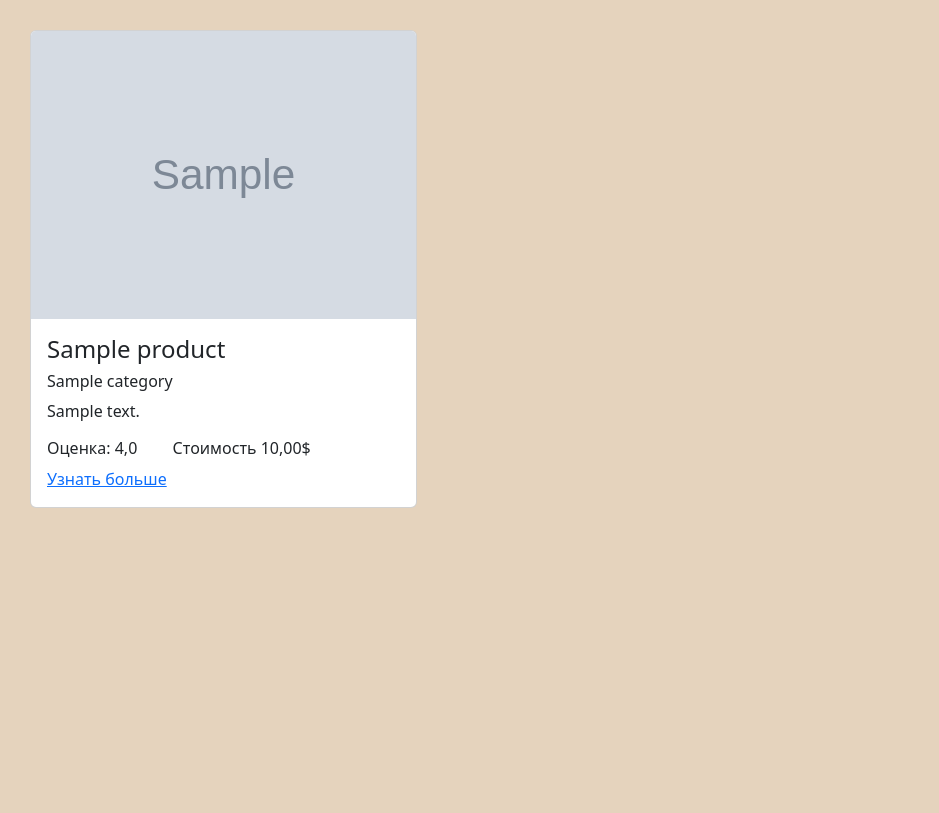
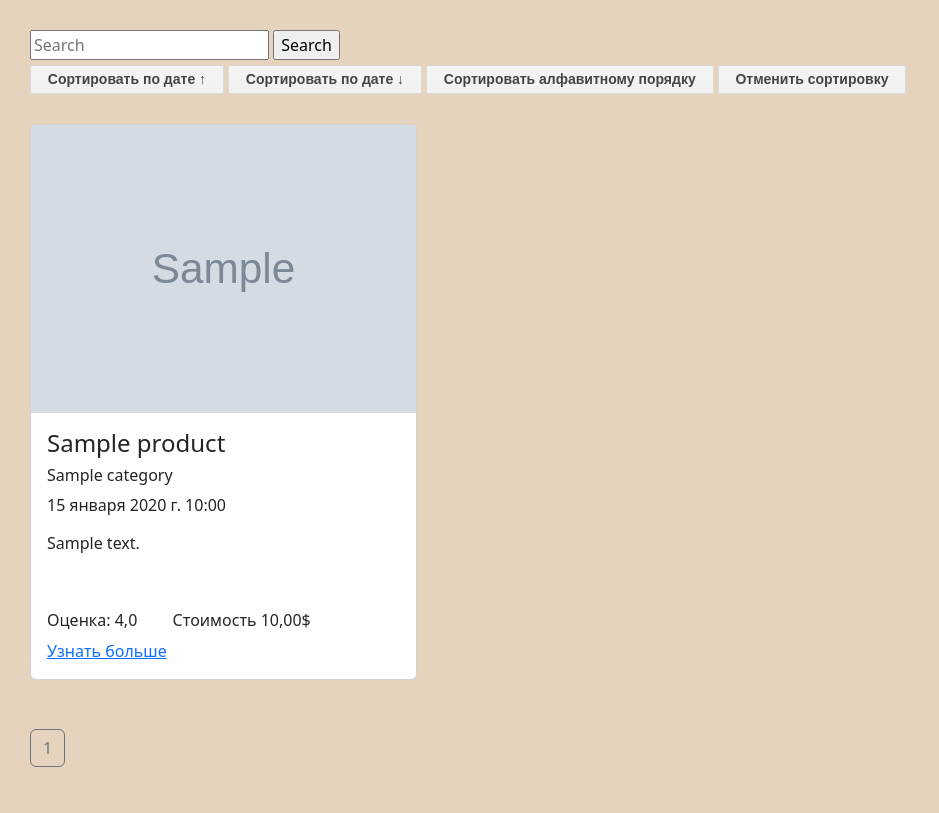
Before and after one commit to Riszav/first_django, a Django app: page /products/ in a window 1280 px wide. Shown: the part 56-869 px from the top of the page, without its empty margins (0-939 px from the left). Before the commit the page ends 564 px from the top, so only its background shows below. Run offline with Django 4.2, Linux system fonts and the light colour scheme; tables that the repository leaves empty hold one stand-in row (values such as "Sample post"); grey boxes marked "Sample" are stand-in pictures.

Commit message:
hw7 added filter and search for product, and update product added too

```diff
--- a/post/urls.py
+++ b/post/urls.py
@@ -1,12 +1,13 @@
 from django.urls import path
 from post.views import (main_view, product_view, category_view, product_detail_view,
-                        product_create_view, category_create_view)
+                        product_create_view, category_create_view, product_update_view)
 
 
 urlpatterns = [
     path('', main_view),
     path('products/', product_view),
     path('product/create/', product_create_view),
+    path('<int:pk>/update/', product_update_view),
     path('products/<int:pk>/', product_detail_view),
 
     path('categories/', category_view),
--- a/post/views.py
+++ b/post/views.py
@@ -1,8 +1,10 @@
 from django.shortcuts import render, redirect
 from django.http import HttpResponse
+from django.db.models import Q
 from post.models import Product, Category, Review
 import datetime
 from post.forms import PostForm, PostForm2, CategoryForm, ReviewForm
+from djangoProject.utils import create_100_products
 
 
 def hello(request):
@@ -25,9 +27,51 @@ def main_view(request):
 def product_view(request):
     if request.method == 'GET':
         products = Product.objects.all()
-        context = {
-            'products': products
-        }
+        search = request.GET.get('search')
+        order = request.GET.get('order')
+        page = request.GET.get('page')
+        limit = 9
+
+        max_pages = products.__len__()/limit
+        if max_pages > round(max_pages):
+            max_pages = round(max_pages) + 1
+        else:
+            max_pages = round(max_pages)
+
+        print(search)
+        print(order)
+
+        if search:
+            products = products.filter(
+                Q(title__icontains=search) | Q(text__icontains=search)
+            )
+
+        if order == 'date':
+            products = products.order_by('created_at')
+
+        if order == '-date':
+            products = products.order_by('-created_at')
+
+        if order == 'title':
+            products = products.order_by('title')
+
+        if order == '_':
+            products = products
+
+        if page:
+            start = (int(page) - 1) * limit
+            end = int(page) * limit
+            context = {
+                'products': products[start:end],
+                'max_pages': range(1, int(max_pages) + 1)
+            }
+
+        else:
+            context = {
+                'products': products[0:limit],
+                'max_pages': range(1, int(max_pages)+1)
+            }
+        print(max_pages)
         return render(request, 'products/products.html', context=context)
 
 def product_detail_view(requests, pk):
@@ -123,6 +167,44 @@ def product_create_view(requests):
 
             return render(requests, 'products/create.html', context=context)
 
+def product_update_view(requests, pk):
+    try:
+        product = Product.objects.get(id=pk)
+    except Product.DoesNotExist:
+        return render(requests, "404.html")
+
+    if requests.method == 'GET':
+        # отобразить форму
+        context = {
+            'form': PostForm2(instance=product),
+            'product': product,
+        }
+
+        return render(requests, 'products/update.html', context=context)
+
+    if requests.method == 'POST':  # создать пост
+        # 1 - получить данные из запроса
+        form = PostForm2(requests.POST, requests.FILES, instance=product)
+
+        # 2 - валидация данных
+        if form.is_valid():  # True если форма валидна, False если форма не валидна
+            # 3 - создать пост
+            # cleaned_data - это словарь с данными, которые прошли валидацию
+
+            # Если это Form, Post.objects.create(**form.cleaned_data)
+            # Post.objects.create(**form.cleaned_data)
+
+            # Если это ModelForm, form.save()
+            form.save()
+
+            return redirect('/products/')
+        else:
+            context = {
+                'form': form,
+                'product': product
+            }
+
+            return render(requests, 'products/create.html', context=context)
 
 def category_create_view(requests):
     if requests.method == 'GET':
--- a/templates/index.html
+++ b/templates/index.html
@@ -5,15 +5,16 @@
 <head>
     <meta charset="UTF-8">
     <meta name="viewport" content="width=device-width, initial-cale=1.0">
+{#    <link rel="stylesheet" href="style.css">#}
     <link rel="stylesheet" href="https://cdn.jsdelivr.net/npm/bootstrap@5.3.2/dist/css/bootstrap.min.css" integrity="sha384-T3c6CoIi6uLrA9TneNEoa7RxnatzjcDSCmG1MXxSR1GAsXEV/Dwwykc2MPK8M2HN" crossorigin="anonymous">
     <script src="https://cdn.jsdelivr.net/npm/bootstrap@5.3.2/dist/js/bootstrap.min.js" integrity="sha384-BBtl+eGJRgqQAUMxJ7pMwbEyER4l1g+O15P+16Ep7Q9Q+zqX6gSbd85u4mG4QzX+" crossorigin="anonymous"></script>
     <script src="https://cdn.jsdelivr.net/npm/bootstrap@5.3.2/dist/js/bootstrap.bundle.min.js" integrity="sha384-C6RzsynM9kWDrMNeT87bh95OGNyZPhcTNXj1NW7RuBCsyN/o0jlpcV8Qyq46cDfL" crossorigin="anonymous"></script>
+
     <title>Base page</title>
     <style type="text/css">
        .space {
         padding: 30px; /* Поля */
         background: #E5D3BD; /* Цвет фона */
-        {#border: 2px solid #E81E25; /* Параметры рамки */#}
        }
        .float {
            float: left;
--- a/templates/products/detail_product.html
+++ b/templates/products/detail_product.html
@@ -54,6 +54,9 @@
             <h5>Цена: {{ product.price }}$</h5>
         </div>
     </div>
+    <div class="main inline">
+        <a href="/{{ product.id }}/update/" class="btn btn-warning">Изменить</a>
+    </div>
     <div class="main">
     <H4 class="review-title">Отзывы</H4>
 
--- a/templates/products/products.html
+++ b/templates/products/products.html
@@ -5,7 +5,7 @@
    .space {
         padding: 30px; /* Поля */
         background: #E5D3BD; /* Цвет фона */
-        {#border: 2px solid #E81E25; /* Параметры рамки */#}
+        {#justify-content: center;#}
    }
    .product {
        padding-bottom: 25px;
@@ -16,24 +16,73 @@
       display: -webkit-box;
       -webkit-line-clamp: 5;
       -webkit-box-orient: vertical;
-      {#line-height: 1.3em;#}
-      {#height: 3.9em;#}
+      line-height: 1.3em;
+      height: 3.9em;
    }
    .float{
        float: left;
        padding-right: 10%;
    }
+   .search {
+        padding-left: 30px;
+        padding-right: 30px;
+        padding-top: 30px;
+        {#justify-content: center;#}
+   }
 
+   a.button15 {
+  display: inline-block;
+  font-family: arial,sans-serif;
+  font-size: 14px;
+  font-weight: bold;
+  color: rgb(68,68,68);
+  text-decoration: none;
+  user-select: none;
+  padding: .2em 1.2em;
+  margin-top: 5px;
+  outline: none;
+  border: 1px solid rgba(0,0,0,.1);
+  border-radius: 2px;
+  background: rgb(245,245,245) linear-gradient(#f4f4f4, #f1f1f1);
+  transition: all .218s ease 0s;
+}
+a.button15:hover {
+  color: rgb(24,24,24);
+  border: 1px solid rgb(198,198,198);
+  background: #f7f7f7 linear-gradient(#f7f7f7, #f1f1f1);
+  box-shadow: 0 1px 2px rgba(0,0,0,.1);
+}
+a.button15:active {
+  color: rgb(51,51,51);
+  border: 1px solid rgb(204,204,204);
+  background: rgb(238,238,238) linear-gradient(rgb(238,238,238), rgb(224,224,224));
+  box-shadow: 0 1px 2px rgba(0,0,0,.1) inset;
+}
   </style>
-<div class="row row-cols-1 row-cols-md-2 g-4, space">
+
+    <div class="search">
+        <div>
+            <form action="" method="get">
+                <input type="text" name="search" placeholder="Search">
+                <input type="submit" value="Search">
+            </form>
+
+            <a class="button15" href="?order=date" methods="get">Cортировать по дате ↑</a>
+            <a href="?order=-date" class="button15" methods="get">Cортировать по дате ↓</a>
+            <a href="?order=title" class="button15" methods="get">Cортировать алфавитному порядку</a>
+            <a href="?order=_" class="button15" methods="get">Отменить сортировку</a>
+        </div>
+    </div>
+<div class="row row-cols-1 row-cols-md-2 g-4 space" >
     {% for product in products %}
 
-        <div class="col, product">
+        <div class="col product">
            <div class="card">
               <img src="/media/{{ product.image }}"  class="card-img-top" width="150px">
               <div class="card-body">
                   <h4 class="card-title">{{ product.title }}</h4>
                   <h6>{{ product.category }}</h6>
+                  <p class="card-text">{{ product.created_at }}</p>
                   <p class="card-text, truncate-text">{{ product.text }}</p>
                     <div>
                       <h6 class="float">Оценка: {{ product.rate }}</h6>
@@ -70,6 +119,13 @@
 {#        <p>{{ post.updated_at }}</p>#}
 
     {% endfor %}
+    <div class="btn-toolbar mb-3" style="width: 100%" role="toolbar" aria-label="Toolbar with button groups">
+      <div class="btn-group me-2" role="group" aria-label="First group">
+        {% for page in max_pages %}
+            <a type="button" class="btn btn-outline-secondary" href="?page={{ page }}" methods="GET">{{ page }}</a>
+        {% endfor %}
+      </div>
+    </div>
 
 </div>
 {% endblock %}
```
Also changed, not shown: djangoProject/utils.py (added, +13 -0 lines), templates/products/update.html (added, +15 -0 lines).
